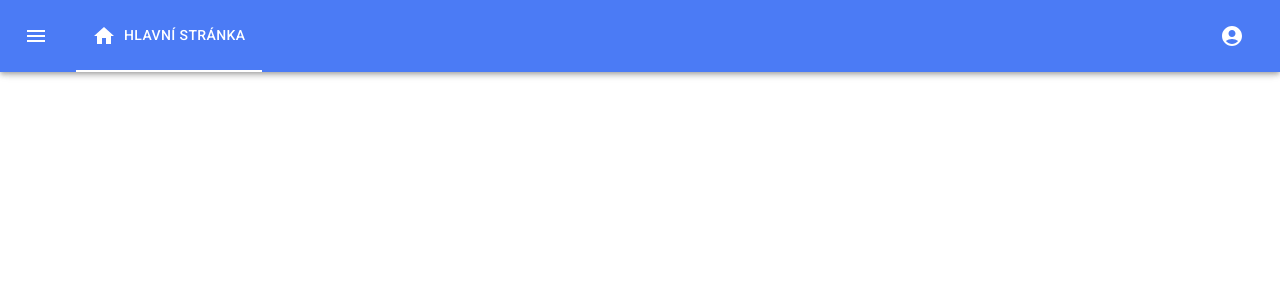
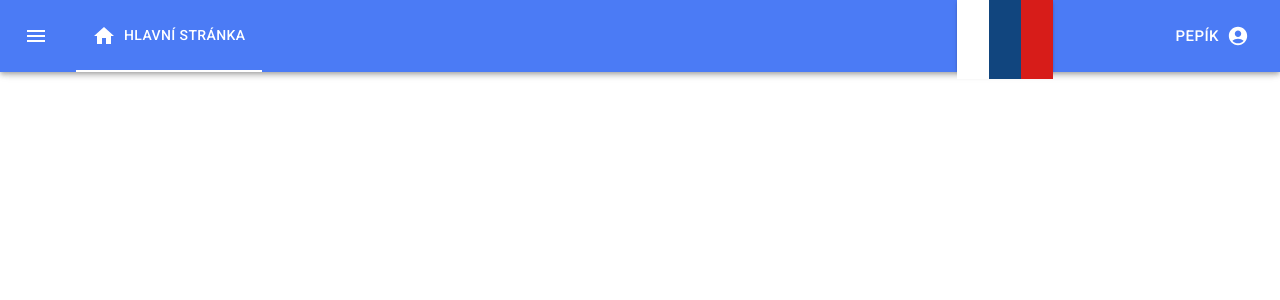
Before and after one commit to Politi-cz/politicz-fe-react-legacy, a React (Create React App) app: page / in a window 1280 px wide. Shown: the top 300 px of the page. Built offline with nearby package versions, Linux system fonts and the light colour scheme.

Commit message:
Navbar UI

```diff
--- a/package.json
+++ b/package.json
@@ -16,6 +16,7 @@
     "@types/node": "^16.11.64",
     "@types/react": "^18.0.21",
     "@types/react-dom": "^18.0.6",
+    "classnames": "^2.3.2",
     "i18next": "^21.10.0",
     "i18next-browser-languagedetector": "^6.1.8",
     "i18next-http-backend": "^1.4.4",
@@ -24,6 +25,7 @@
     "react-i18next": "^11.18.6",
     "react-scripts": "5.0.1",
     "typescript": "^4.8.4",
+    "typescript-plugin-css-modules": "^3.4.0",
     "web-vitals": "^2.1.4"
   },
   "scripts": {
--- a/src/App.tsx
+++ b/src/App.tsx
@@ -1,8 +1,7 @@
-import {} from '@mui/material/colors';
 import { createTheme, ThemeProvider } from '@mui/material/styles';
 import React from 'react';
 import './App.scss';
-import { Navbar } from './components/Navbar';
+import { Navbar } from './components/Navbar/Navbar';
 
 function App() {
   const theme = createTheme({
--- /dev/null
+++ b/src/components/Navbar/Navbar.module.scss
@@ -0,0 +1,22 @@
+.flag {
+  display: flex;
+  box-shadow: rgba(50, 50, 93, 0.25) 0px 2px 5px -1px, rgba(0, 0, 0, 0.3) 0px 1px 3px -1px;
+  margin-right: 7rem;
+
+  .color {
+    width: 2rem;
+    height: 110%;
+
+    &Red {
+      background-color: #D71C19;
+    }
+
+    &Blue {
+      background-color: #11457E;
+    }
+
+    &White {
+      background-color: #FFF;
+    }
+  }
+}
--- a/src/components/Navbar.tsx
+++ b/src/components/Navbar/Navbar.tsx
@@ -1,10 +1,12 @@
-import { AppBar, Box, IconButton, Menu, MenuItem, Tab, Tabs, Toolbar } from '@mui/material';
+import { AppBar, Box, IconButton, Menu, MenuItem, Tab, Tabs, Toolbar, Button } from '@mui/material';
 import MenuIcon from '@mui/icons-material/Menu';
 import { useState } from 'react';
 import HomeIcon from '@mui/icons-material/Home';
 import AccountCircle from '@mui/icons-material/AccountCircle';
 import { useTranslation } from 'react-i18next';
 import React from 'react';
+import styles from './Navbar.module.scss';
+import classNames from 'classnames';
 
 export function Navbar() {
   const [tabs, setUseTabs] = useState(0);
@@ -29,7 +31,7 @@ export function Navbar() {
   return (
     <Box sx={{ flexGrow: 1 }}>
       <AppBar>
-        <Toolbar>
+        <Toolbar sx={{ flexDirection: 'row', alignItems: 'stretch', justifyContent: 'stretch', position: 'relative' }}>
           <IconButton size="large" edge="start" color="secondary" aria-label="menu" sx={{ mr: 2 }}>
             <MenuIcon />
           </IconButton>
@@ -41,14 +43,15 @@ export function Navbar() {
             sx={{ flexGrow: 1 }}>
             <Tab icon={<HomeIcon />} iconPosition="start" label={t('nav-item_main')} />
           </Tabs>
-          <IconButton size="large" color="inherit" onClick={handeSettingsMenuClick}>
-            <AccountCircle />
-          </IconButton>
-          <Menu
-            id="settings-menu"
-            open={open}
-            anchorEl={anchorEl}
-            onClose={handleSettingsMenuClose}>
+          <div className={styles.flag}>
+            <div className={classNames(styles.color, styles.colorWhite)}></div>
+            <div className={classNames(styles.color, styles.colorBlue)}></div>
+            <div className={classNames(styles.color, styles.colorRed)}></div>
+          </div>
+          <Button onClick={handeSettingsMenuClick} size="large" color="secondary" endIcon={<AccountCircle />}>
+            Pepík
+          </Button>
+          <Menu id="settings-menu" open={open} anchorEl={anchorEl} onClose={handleSettingsMenuClose}>
             <MenuItem>{t('menu_settings_profile')}</MenuItem>
             <MenuItem>{t('menu_settings_logout')}</MenuItem>
           </Menu>
--- /dev/null
+++ b/src/global.d.ts
@@ -0,0 +1,2 @@
+declare module '*.css';
+declare module '*.scss';
--- a/tsconfig.json
+++ b/tsconfig.json
@@ -1,5 +1,6 @@
 {
   "compilerOptions": {
+    "plugins": [{ "name": "typescript-plugin-css-modules" }],
     "target": "es5",
     "lib": [
       "dom",
```
Also changed, not shown: .prettierrc.json, 1 other file (tests, documents, lock files or other folders).
